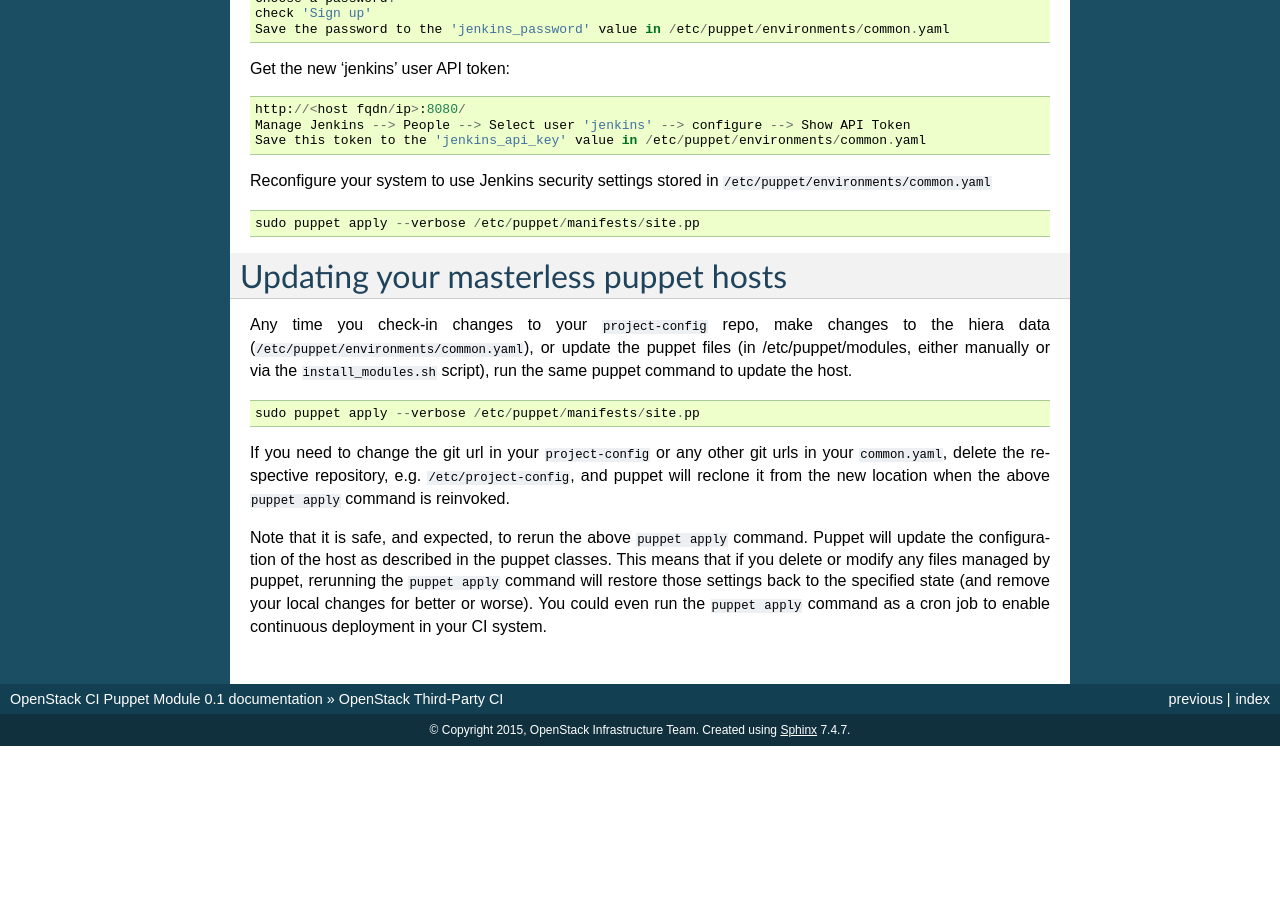
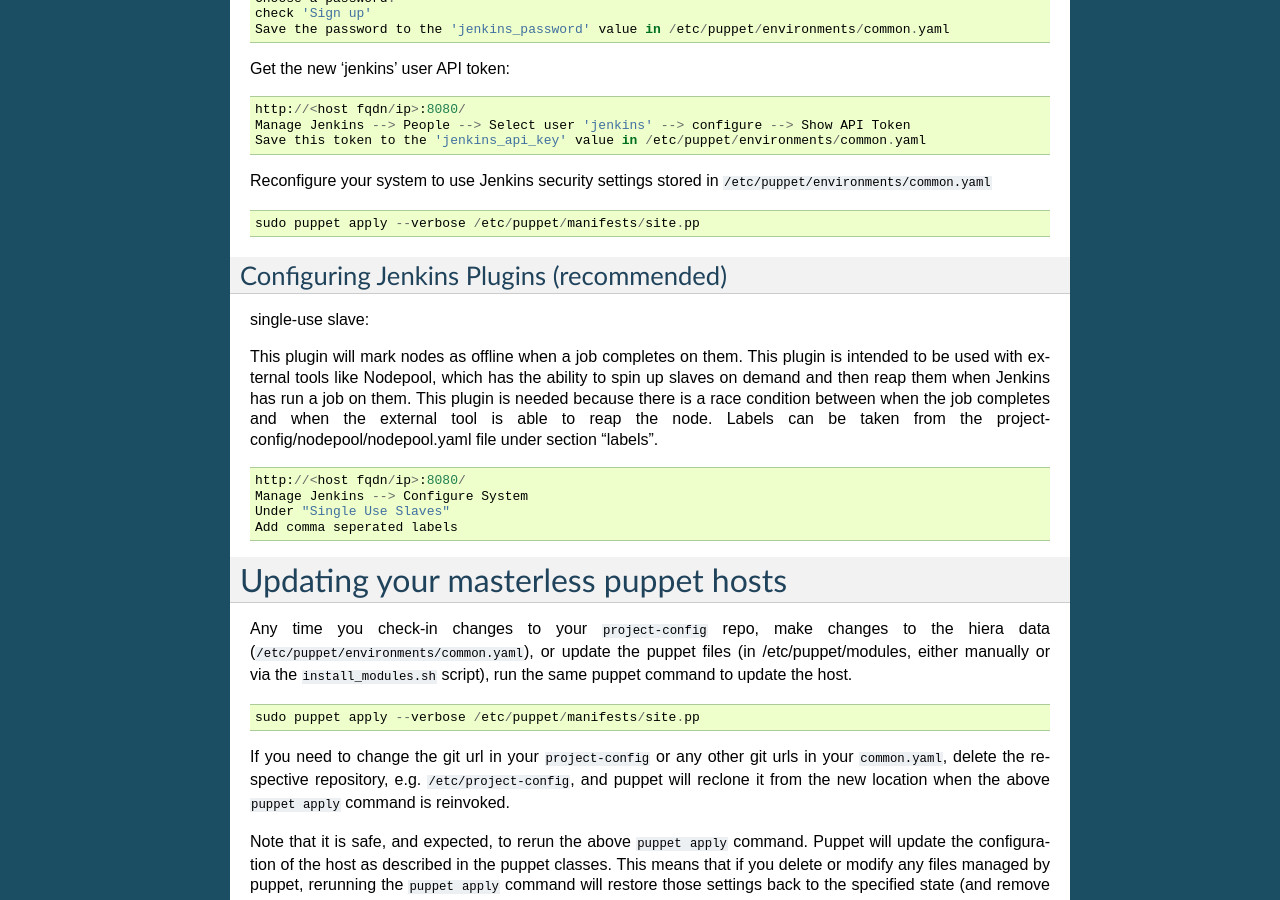
Before and after one commit to openstack-infra/puppet-openstackci, a Sphinx documentation site: the page built from doc/source/third_party_ci.rst, in a window 1280 px wide and 900 px high, scrolled down 7510 px. Built offline with Sphinx 7.4.7, drawn with Linux system fonts in a browser that asks for light colours; before the commit the page ends 8256 px from its top, so only the background shows below that; some of the changed text lies outside the part shown.

Commit message:
added Single Use Slave plugin
Change-Id: Ibb9579aa107d666bc38e9e285fb8ec4b7eec83bc

```diff
--- a/doc/source/third_party_ci.rst
+++ b/doc/source/third_party_ci.rst
@@ -553,6 +553,28 @@
 
     sudo puppet apply --verbose /etc/puppet/manifests/site.pp
 
+Configuring Jenkins Plugins (recommended)
+-----------------------------------------
+
+single-use slave:
+
+This plugin will mark nodes as offline when a job completes on them.
+This plugin is intended to be used with external tools like Nodepool,
+which has the ability to spin up slaves on demand and then reap them when
+Jenkins has run a job on them. This plugin is needed because there is a race
+condition between when the job completes and when the external tool is able
+to reap the node.
+Labels can be taken from the project-config/nodepool/nodepool.yaml file
+under section "labels".
+
+::
+
+    http://<host fqdn/ip>:8080/
+    Manage Jenkins --> Configure System
+    Under "Single Use Slaves"
+    Add comma seperated labels
+
+
 Updating your masterless puppet hosts
 =====================================
 
```
Also changed, not shown: 1 other file.
